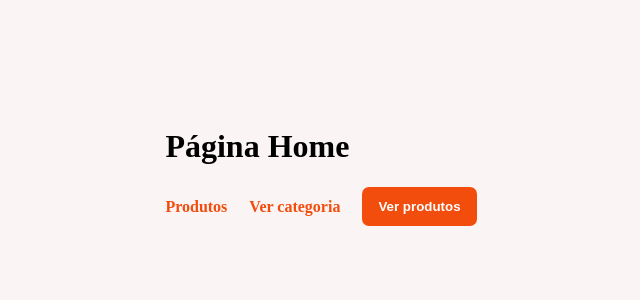
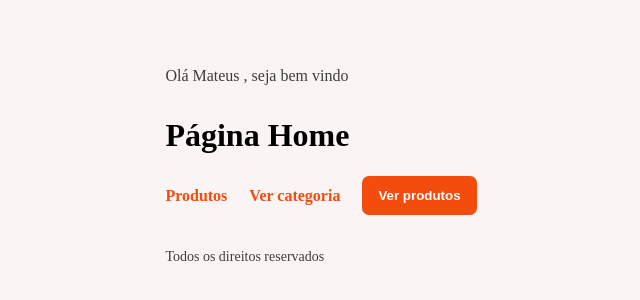
Before and after one commit to macedocmateus/react-router, a React (Vite) app: page / in a window 1280 px wide. Shown: the part 234-534 px from the top of the page, without its empty margins (319-959 px from the left). Built offline with nearby package versions, Linux system fonts and the light colour scheme.

Commit message:
add shared layout using react-router outlet

```diff
--- /dev/null
+++ b/src/components/Layout/index.tsx
@@ -0,0 +1,21 @@
+import "./styles.css";
+
+import { Outlet } from "react-router";
+
+// O outlet deixa layout como o header e o footer fixos em todas as rotas que está no grupo
+
+export function Layout() {
+    return (
+        <div>
+            <header className="user">
+                <p>Olá Mateus , seja bem vindo</p>
+            </header>
+
+            <Outlet></Outlet>
+
+            <footer>
+                <span>Todos os direitos reservados</span>
+            </footer>
+        </div>
+    );
+}
--- /dev/null
+++ b/src/components/Layout/styles.css
@@ -0,0 +1,14 @@
+.user {
+    font-size: 16px;
+    color: #3d3d3d;
+    margin-bottom: 32px;
+}
+
+footer {
+    width: 100%;
+    margin-top: 32px;
+}
+
+footer span {
+    font-weight: 400;
+}
--- a/src/routes/AppRoutes.tsx
+++ b/src/routes/AppRoutes.tsx
@@ -3,14 +3,18 @@ import { Home } from "../pages/Home";
 import { Products } from "../pages/Products";
 import { NoteFound } from "../pages/NotFound";
 import { Details } from "../pages/details";
+import { Layout } from "../components/Layout";
 
 export function AppRoutes() {
     return (
         <Routes>
-            <Route path="/" index element={<Home />}></Route>
-            <Route path="/products" element={<Products />}></Route>
+            <Route path="/" element={<Layout />}>
+                <Route path="/" index element={<Home />}></Route>
+                <Route path="/products" element={<Products />}></Route>
+                <Route path="/details/:id" element={<Details />}></Route>
+            </Route>
+
             <Route path="*" element={<NoteFound />}></Route>
-            <Route path="/details/:id" element={<Details />}></Route>
         </Routes>
     );
 }
```
